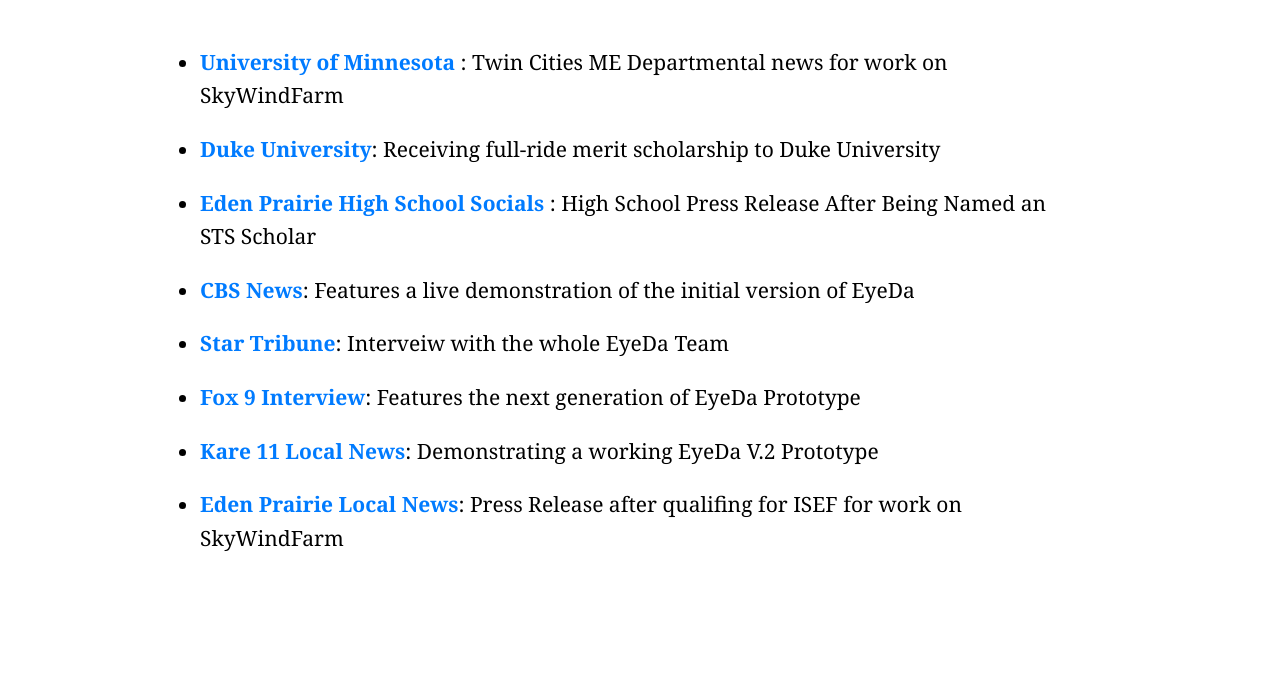
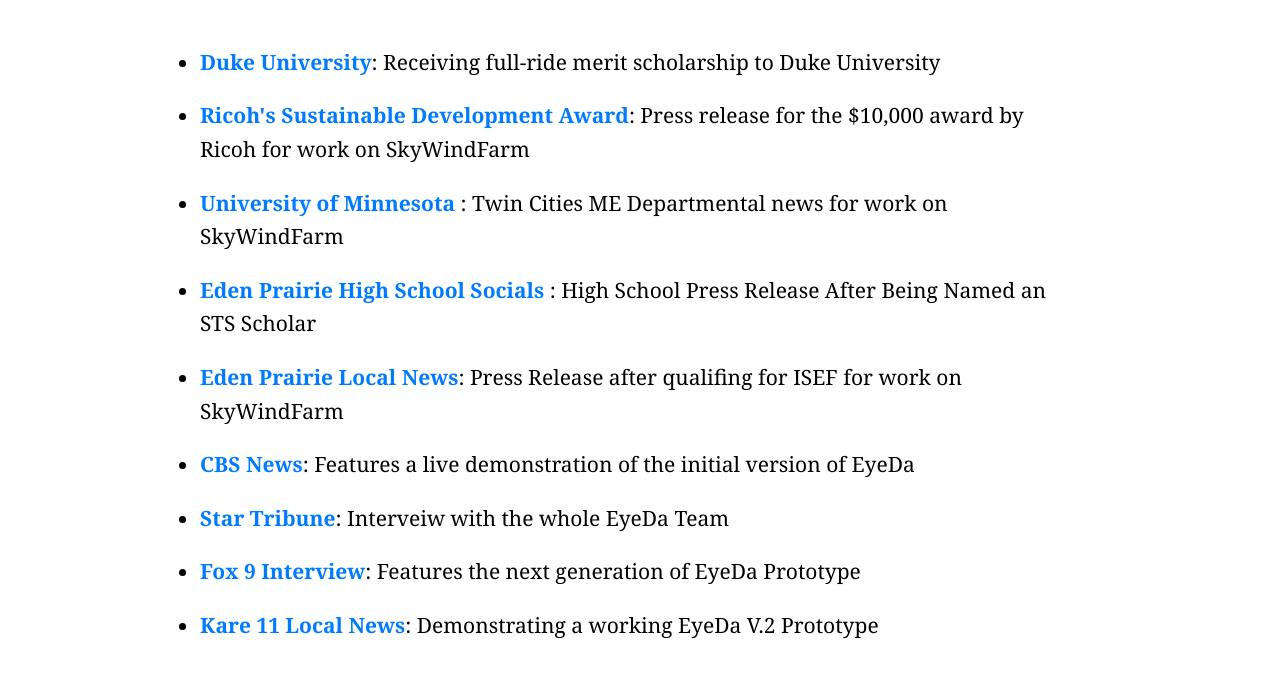
Before and after one commit to YashDagade/yashdagade.github.io, a website: page press.html in a window 1280 px wide. Shown: the part 157-834 px from the top of the page. Before the commit the page ends 800 px from the top, so only its background shows below. Drawn offline with Linux system fonts and the light colour scheme; a web font is replaced by a local one.

Commit message:
chore: Update press page links and descriptions

```diff
--- a/press.html
+++ b/press.html
@@ -21,14 +21,15 @@
     <section id = "press-content">
         <h1>Press</h1>
         <ul>
+            <li><a href="https://today.duke.edu/2024/06/duke-announces-university-merit-scholarships-50-members-class-2028"> Duke University</a>: Receiving full-ride merit scholarship to Duke University</li>
+            <li><a href="https://youtu.be/q3nXhQQw7aU?si=eYh5ST0GcMt47nsZ">Ricoh's Sustainable Development Award</a>: Press release for the $10,000 award by Ricoh for work on SkyWindFarm</li>
             <li><a href="https://cse.umn.edu/me/news/future-me-eden-prairie-high-school-student-wins-state-science-fair">University of Minnesota </a>: Twin Cities ME Departmental news for work on SkyWindFarm</li>
-            <li><a href="https://today.duke.edu/2024/06/duke-announces-university-merit-scholarships-50-members-class-2028"> Duke University</a>: Receiving full-ride merit scholarship to Duke University</li>
             <li><a href="https://www.instagram.com/edenprairieeagles/p/C2yYERqKc1K/"> Eden Prairie High School Socials </a>: High School Press Release After Being Named an STS Scholar</li>
+            <li><a href="https://www.eplocalnews.org/2023/04/10/ephs-junior-one-of-four-finalists-in-science-competition/">Eden Prairie Local News</a>: Press Release after qualifing for ISEF for work on SkyWindFarm</li>
             <li><a href="https://www.cbsnews.com/minnesota/news/twin-cities-nonprofit-funding-high-school-groups-device-to-curb-distracted-driving/">CBS News</a>: Features a live demonstration of the initial version of EyeDa</li>
             <li><a href="https://www.startribune.com/eden-prairie-students-developing-distracted-driving-warning-device/600194593/">Star Tribune</a>: Interveiw with the whole EyeDa Team</li>
             <li><a href="https://www.youtube.com/watch?v=xibwAzpIb6c">Fox 9 Interview</a>: Features the next generation of EyeDa Prototype</li>
             <li><a href="https://www.kare11.com/article/news/local/kare11-sunrise/eden-prairie-distraction-free-driving-club-eyedas/89-e3831ebe-e3f2-40cc-8579-432a2615e15c">Kare 11 Local News</a>: Demonstrating a working EyeDa V.2 Prototype</li>
-            <li><a href="https://www.eplocalnews.org/2023/04/10/ephs-junior-one-of-four-finalists-in-science-competition/">Eden Prairie Local News</a>: Press Release after qualifing for ISEF for work on SkyWindFarm</li>
         </ul>
     </section>
 </body>
```
